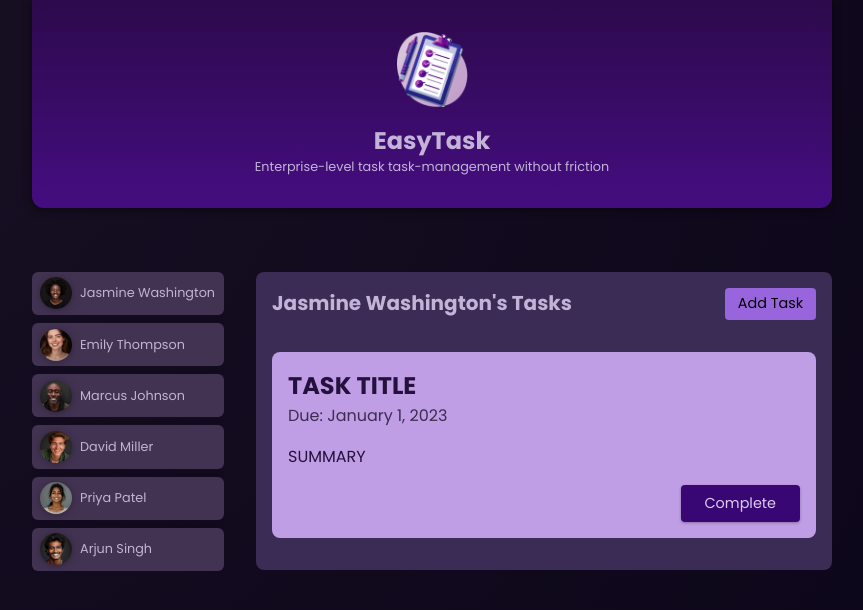
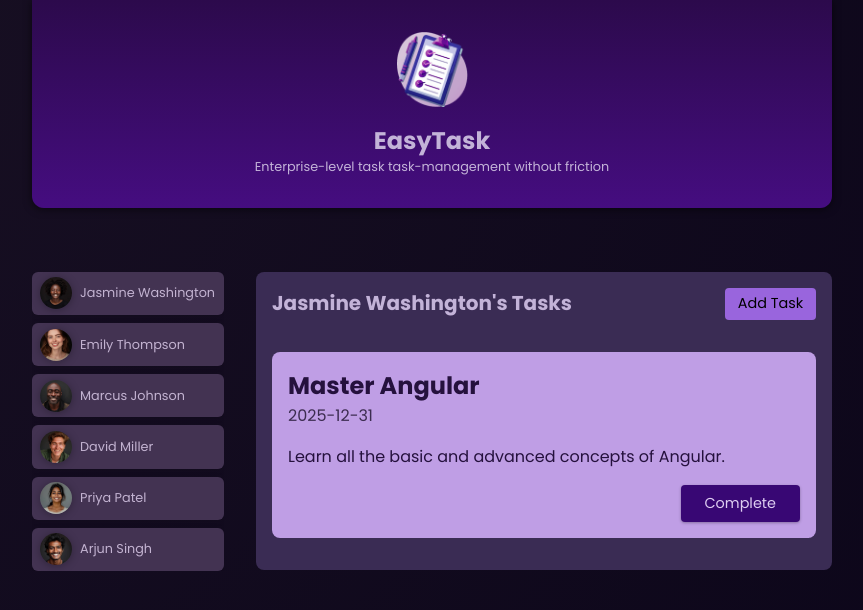
Before and after one commit to jvmaiaa/Angular_Course, an Angular app: page / in a window 1280 px wide. Shown: the top 610 px of the page, without its empty margins (208-1071 px from the left). Built offline with nearby package versions, Linux system fonts and the light colour scheme.

Commit message:
✨[FEAT]: Atualiza o componente de tarefa para exibir título, data de vencimento e resumo dinamicamente.

```diff
--- a/src/app/tasks/task/task.component.html
+++ b/src/app/tasks/task/task.component.html
@@ -1,7 +1,7 @@
 <article>
-  <h2>TASK TITLE</h2>
-  <time datetime="2023-01-01">Due: January 1, 2023</time>
-  <p>SUMMARY</p>
+  <h2>{{ task.title }}</h2>
+  <time datetime="2023-01-01">{{ task.dueDate }}</time>
+  <p>{{ task.summary }}</p>
   <p class="actions">
     <button>Complete</button>
   </p>
```
